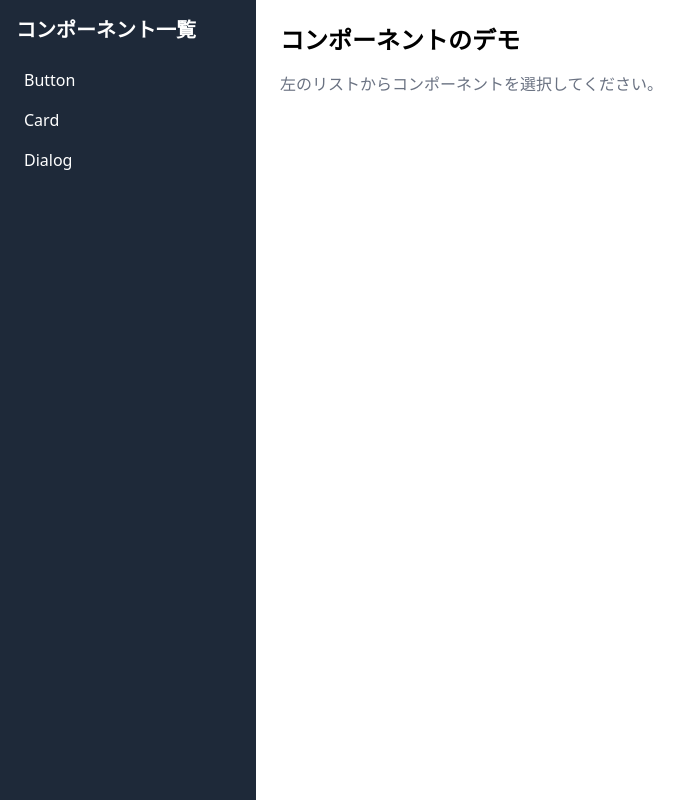
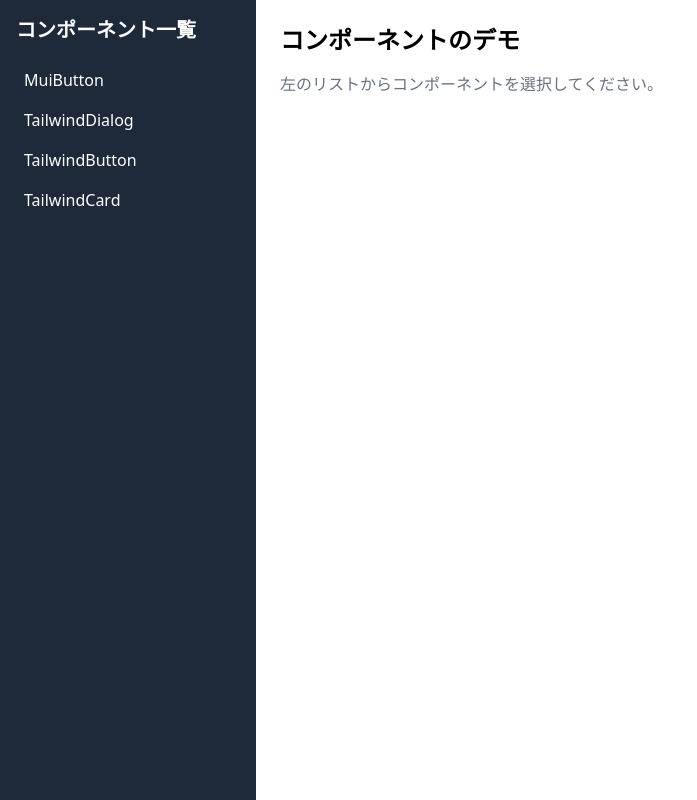
Before and after one commit to rhkts/MyLearning, a React (Vite) app in the folder my-component-viewer/: page / in a window 1280 px wide. Shown: the whole page, without its empty margins (0-697 px from the left). Built offline with nearby package versions, Linux system fonts and the light colour scheme.

Commit message:
レイアウトを更新

```diff
--- a/my-component-viewer/src/components/Layout.tsx
+++ b/my-component-viewer/src/components/Layout.tsx
@@ -1,11 +1,30 @@
 // src/components/Layout.tsx
 import { useState } from "react";
+import TailwindCard from "./TailwindCSS/TailwindCard";
+import TailwindButton from "./TailwindCSS/TailwindButton";
+import TailwindDialog from "./mui/MuiDialog";
+import MuiButton from "./mui/MuiButton";
+
+type ComponentType = {
+  id: string;
+  name: string;
+  component: JSX.Element;
+};
 
 // 仮のコンポーネントリスト
-const components = [
-  { id: "button", name: "Button" },
-  { id: "card", name: "Card" },
-  { id: "dialog", name: "Dialog" },
+const components: ComponentType[] = [
+  { id: "MuiButton", name: "MuiButton", component: <MuiButton /> },
+  {
+    id: "TailwindDialog",
+    name: "TailwindDialog",
+    component: <TailwindDialog />,
+  },
+  {
+    id: "Tailwindbutton",
+    name: "TailwindButton",
+    component: <TailwindButton />,
+  },
+  { id: "TailwindCard", name: "TailwindCard", component: <TailwindCard /> },
 ];
 
 export default function Layout() {
@@ -42,10 +61,18 @@ export default function Layout() {
           {selectedComponent ? (
             <div className="p-4 border rounded bg-white shadow">
               <h2 className="text-xl font-semibold mb-2">
-                {components.find((c) => c.id === selectedComponent)?.name}
+                {
+                  components.find(
+                    (component) => component.id === selectedComponent
+                  )?.name
+                }
               </h2>
               <p className="text-gray-600">
-                ここに {selectedComponent} のデモを表示
+                {
+                  components.find(
+                    (component) => component.id === selectedComponent
+                  )?.component
+                }
               </p>
             </div>
           ) : (
```
